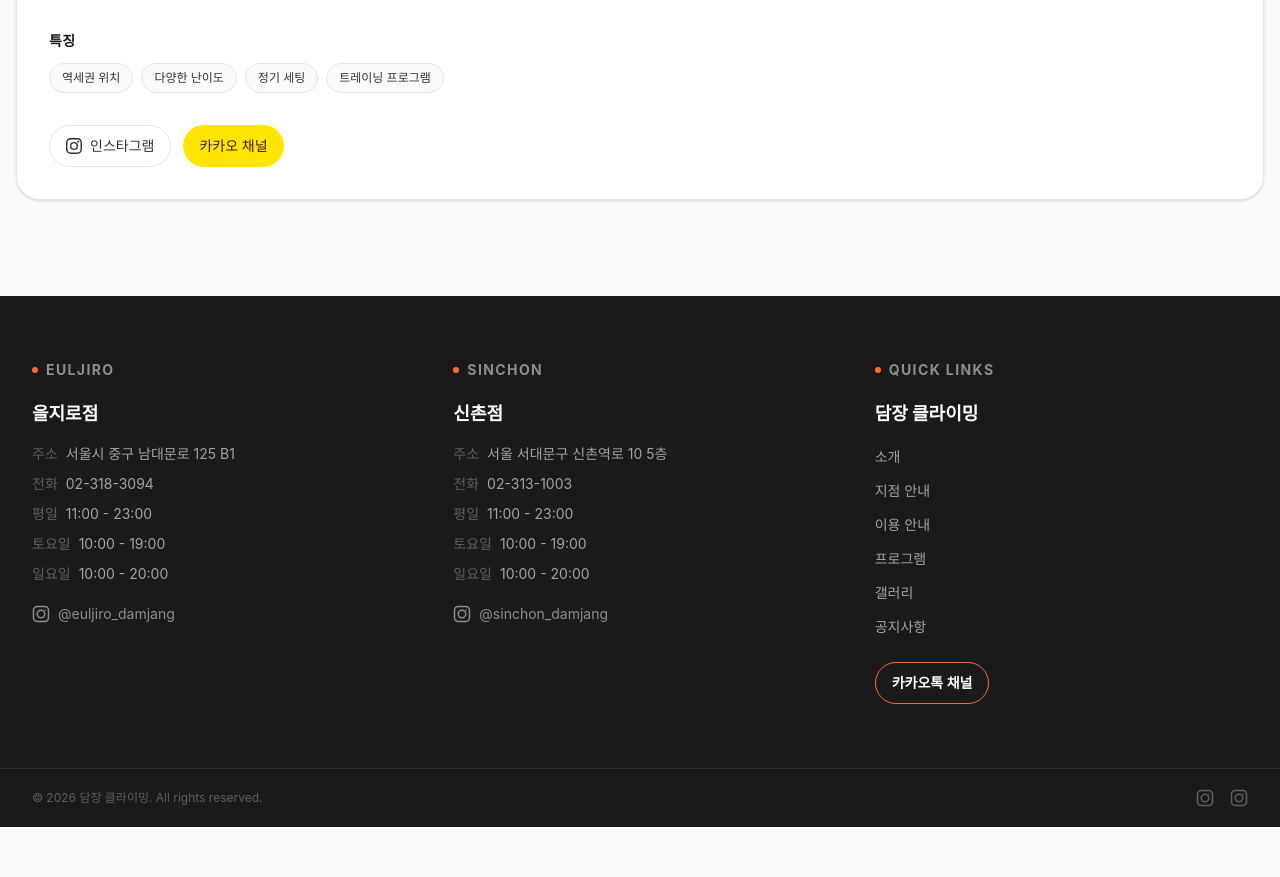
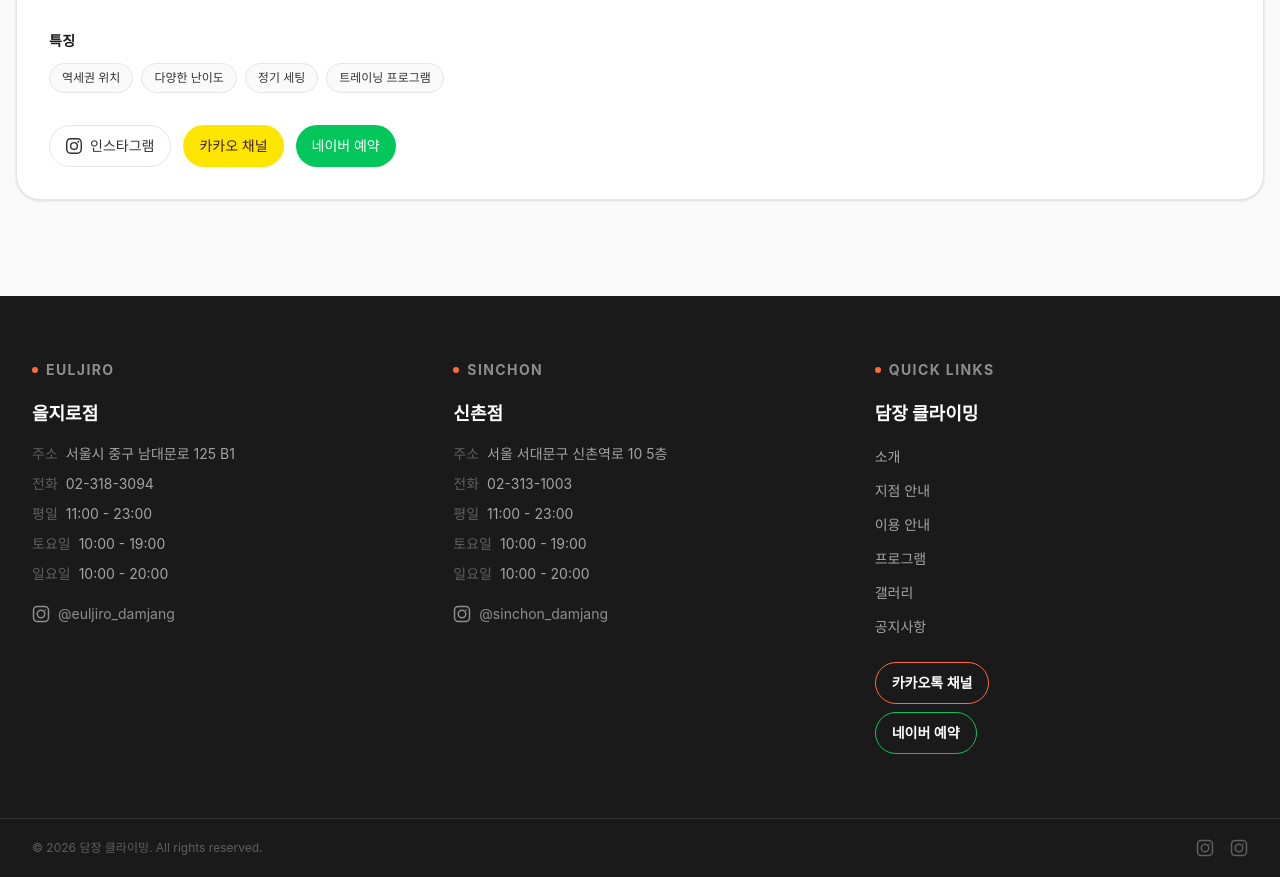
Before and after one commit to markjung96/damjang, a Next.js app: page /locations in a window 1280 px wide. Shown: the part 1540-2417 px from the top of the page. Before the commit the page ends 2367 px from the top, so only its background shows below. Built offline with nearby package versions, Linux system fonts and the light colour scheme; a web font is replaced by a local one.

Commit message:
feat: 네이버 예약 링크 추가
- 을지로점/신촌점 데이터에 naver 필드 추가
- 지점안내 페이지에 네이버 예약 버튼 추가
- CTA 섹션에 네이버 예약 버튼 추가
- Footer에 네이버 예약 링크 추가

```diff
--- a/src/app/locations/page.tsx
+++ b/src/app/locations/page.tsx
@@ -124,6 +124,14 @@ export default function LocationsPage() {
                     >
                       카카오 채널
                     </a>
+                    <a
+                      href={location.naver}
+                      target="_blank"
+                      rel="noopener noreferrer"
+                      className="inline-flex items-center gap-2 px-4 py-2.5 rounded-full bg-[#03C75A] text-sm font-medium text-white hover:bg-[#02b351] transition-colors"
+                    >
+                      네이버 예약
+                    </a>
                   </div>
                 </div>
 
--- a/src/components/layout/Footer.tsx
+++ b/src/components/layout/Footer.tsx
@@ -139,15 +139,25 @@ export default function Footer() {
               ))}
             </ul>
 
-            {/* Kakao CTA */}
+            {/* CTA Links */}
+            <div className="flex flex-col gap-2 mt-6">
               <a
                 href={locations[0].kakao}
                 target="_blank"
                 rel="noopener noreferrer"
-              className="inline-flex items-center gap-2 mt-6 px-4 py-2.5 rounded-full text-sm font-semibold text-white border border-[var(--color-accent)] hover:bg-[var(--color-accent)] transition-colors duration-200"
+                className="inline-flex items-center gap-2 px-4 py-2.5 rounded-full text-sm font-semibold text-white border border-[var(--color-accent)] hover:bg-[var(--color-accent)] transition-colors duration-200 w-fit"
               >
                 카카오톡 채널
               </a>
+              <a
+                href={locations[0].naver}
+                target="_blank"
+                rel="noopener noreferrer"
+                className="inline-flex items-center gap-2 px-4 py-2.5 rounded-full text-sm font-semibold text-white border border-[#03C75A] hover:bg-[#03C75A] transition-colors duration-200 w-fit"
+              >
+                네이버 예약
+              </a>
+            </div>
           </div>
         </div>
       </div>
--- a/src/components/sections/CTASection.tsx
+++ b/src/components/sections/CTASection.tsx
@@ -9,6 +9,7 @@ export default function CTASection() {
   const isInView = useInView(ref, { once: true, margin: "-80px" });
 
   const kakaoLink = locations[0].kakao;
+  const naverLink = locations[0].naver;
   const phone = locations[0].phone;
 
   return (
@@ -70,6 +71,14 @@ export default function CTASection() {
               카카오 채널 문의
             </a>
             <a
+              href={naverLink}
+              target="_blank"
+              rel="noopener noreferrer"
+              className="inline-flex items-center justify-center gap-3 px-8 py-4 bg-[#03C75A] text-white font-semibold tracking-wide hover:bg-[#02b351] transition-colors duration-200"
+            >
+              네이버 예약
+            </a>
+            <a
               href={`tel:${phone}`}
               className="inline-flex items-center justify-center gap-3 px-8 py-4 border border-white/30 text-white font-semibold tracking-wide hover:border-white hover:bg-white/5 transition-all duration-200"
             >
--- a/src/data/site.ts
+++ b/src/data/site.ts
@@ -15,6 +15,7 @@ export const locations = [
     phone: "02-318-3094",
     instagram: "https://www.instagram.com/euljiro_damjang/",
     kakao: "https://pf.kakao.com/_dmVyb",
+    naver: "https://naver.me/GI3Jij4T",
     hours: {
       weekday: "11:00 - 23:00",
       saturday: "10:00 - 19:00",
@@ -33,6 +34,7 @@ export const locations = [
     phone: "02-313-1003",
     instagram: "https://www.instagram.com/sinchon_damjang/",
     kakao: "https://pf.kakao.com/_dmVyb",
+    naver: "https://naver.me/GI3Jij4T",
     hours: {
       weekday: "11:00 - 23:00",
       saturday: "10:00 - 19:00",
```
Lines whose indentation alone changed are shown as unchanged.
